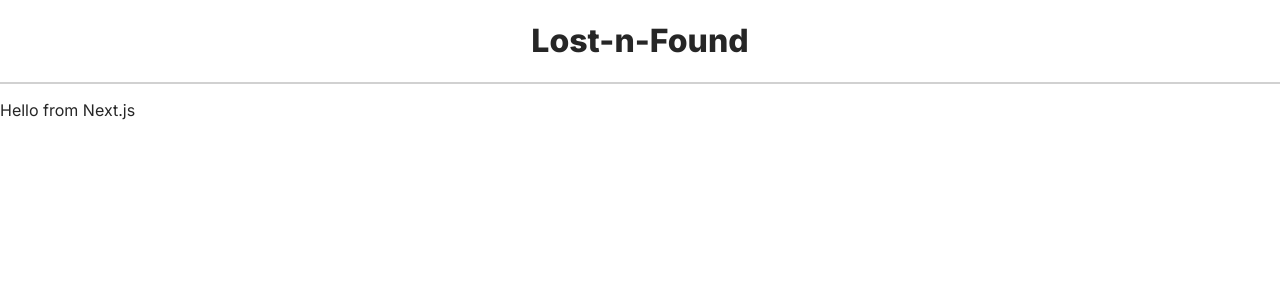
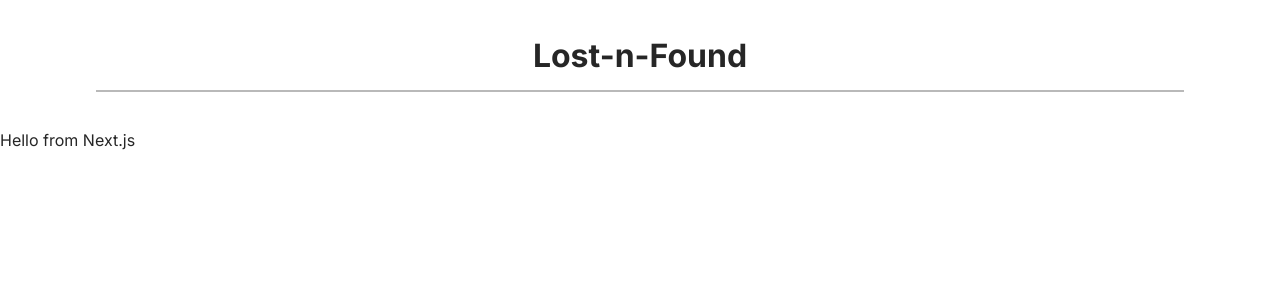
Before and after one commit to Olga-Mishareva/capstone-project-lost-n-found, a Next.js app: page / in a window 1280 px wide. Shown: the top 300 px of the page. Built offline with nearby package versions, Linux system fonts and the light colour scheme.

Commit message:
feat: add styles for headline

```diff
--- a/components/TitleBar.js
+++ b/components/TitleBar.js
@@ -3,7 +3,7 @@ import styled from "styled-components";
 export function TitleBar() {
   return (
     <StyledHeader>
-      <StyledHeadline>Lost-n-Found</StyledHeadline>
+      <Headline>Lost-n-Found</Headline>
     </StyledHeader>
   );
 }
@@ -12,10 +12,12 @@ const StyledHeader = styled.header`
   display: flex;
   justify-content: center;
   align-items: center;
-  min-height: 50px;
-  border-bottom: 2px solid rgba(26, 26, 26, 0.2);
 `;
 
-const StyledHeadline = styled.h1`
-  font-weight: 800;
+const Headline = styled.h1`
+  font-weight: 700;
+  width: 85%;
+  border-bottom: 2px solid rgba(26, 26, 26, 0.3);
+  padding: 15px 0;
+  text-align: center;
 `;
```
